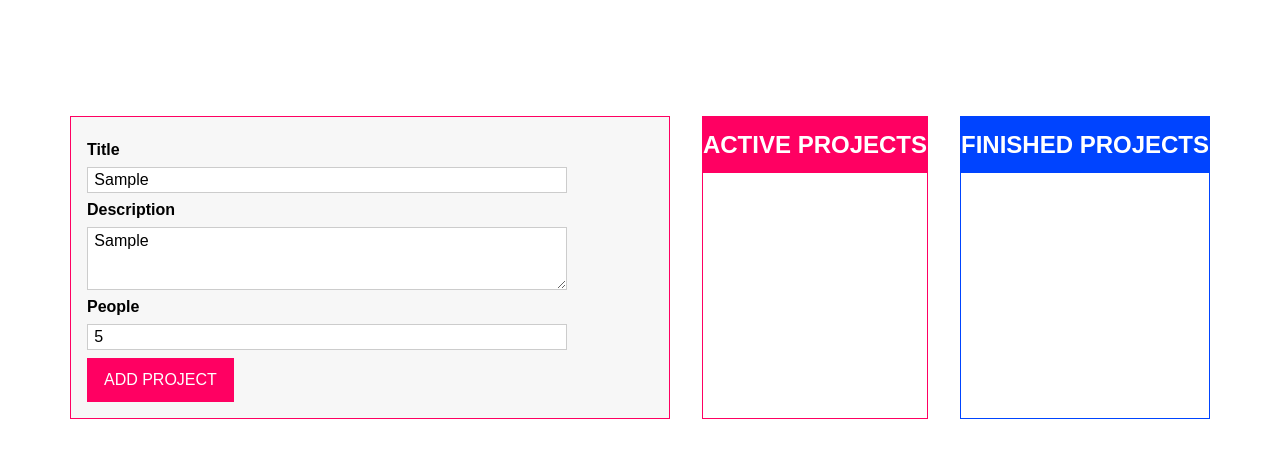
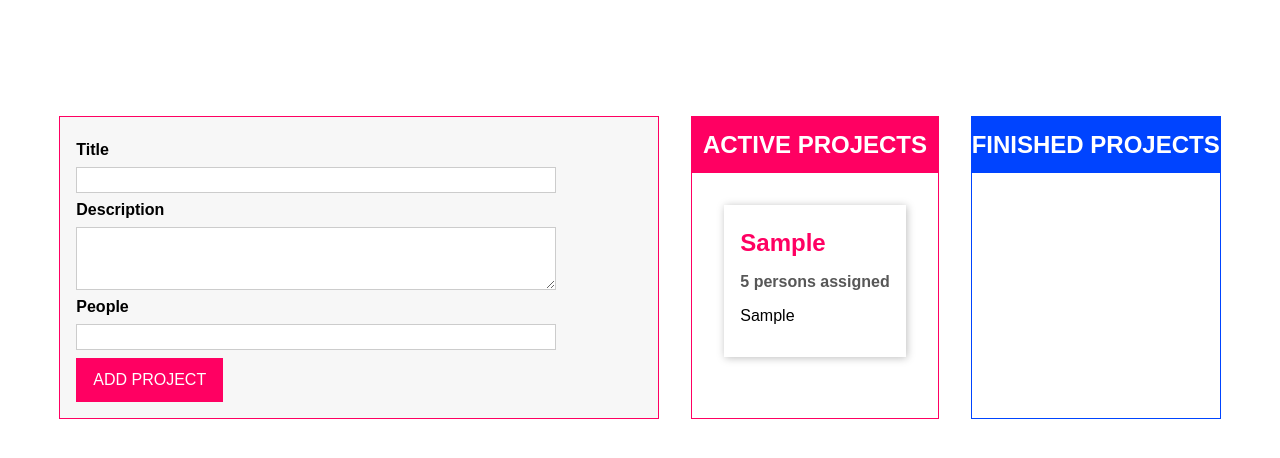
Before and after one commit to sergiobtos/understanding-TS, a website with bundled scripts: page index.html in a window 1280 px wide. Both pictures are taken after typing "Sample", "Sample", "5" into the empty fields and a click on the button "ADD PROJECT". Built offline with nearby package versions, Linux system fonts and the light colour scheme.

Commit message:
Drag and drop interface

```diff
--- a/app.css
+++ b/app.css
@@ -97,6 +97,7 @@
     box-shadow: 1px 1px 8px rgba(0, 0, 0, 0.26);
     padding: 1rem;
     margin: 1rem;
+    background-color: white;
   }
 
   .projects li h2 {
--- a/index.html
+++ b/index.html
@@ -27,7 +27,11 @@
       </form>
     </template>
     <template id="single-project">
-      <li></li>
+      <li draggable="true">
+        <h2></h2>
+        <h3></h3>
+        <p></p>
+      </li>
     </template>
     <template id="project-list">
       <section class="projects">
--- a/package.json
+++ b/package.json
@@ -11,7 +11,7 @@
     "typescript",
     "course"
   ],
-  "author": "Maximilian Schwarzmüller",
+  "author": "",
   "license": "ISC",
   "devDependencies": {
     "lite-server": "^2.5.4"
--- a/src/app.ts
+++ b/src/app.ts
@@ -1,3 +1,15 @@
+//Drag and drop Interfaces
+interface Draggable {
+  dragStartHandler(event: DragEvent): void;
+  dragEndHandler(event: DragEvent): void;
+}
+
+interface DragTarget {
+  dragOverHandler(event: DragEvent): void;
+  dropHandler(event: DragEvent): void;
+  dragLeaveHandler(event: DragEvent): void;
+}
+
 // autoBind decorator
 function autoBind(_: any, _2: string, descriptor: PropertyDescriptor) {
   const originalMethod = descriptor.value;
@@ -110,6 +122,45 @@ abstract class Component<T extends HTMLElement, U extends HTMLElement> {
   abstract renderContent(): void;
 }
 
+//ProjectItem Class
+class ProjectItem extends Component<HTMLUListElement, HTMLLIElement> implements Draggable {
+  private project: Project;
+
+  get persons() {
+    if(this.project.people === 1) {
+      return '1 person';
+    } else {
+      return `${this.project.people} persons`;
+    }
+  }
+
+  constructor(hostId: string, project: Project) {
+    super("single-project", hostId, false, project.id);
+    this.project = project;
+
+    this.configure();
+    this.renderContent();
+  }
+  @autoBind
+  dragStartHandler(event: DragEvent): void {
+    throw new Error("Method not implemented.");
+  }
+  @autoBind
+  dragEndHandler(event: DragEvent): void {
+    throw new Error("Method not implemented.");
+  }
+
+  configure(): void {
+    this.element.addEventListener('dragstart', this.dragStartHandler);
+    this.element.addEventListener('dragend', this.dragEndHandler);
+  }
+  renderContent(): void {
+    this.element.querySelector('h2')!.textContent = this.project.title;
+    this.element.querySelector('h3')!.textContent = this.persons + ' assigned';
+    this.element.querySelector('p')!.textContent = this.project.description;
+  }
+}
+
 //Project List Class
 class ProjectList extends Component<HTMLDivElement, HTMLElement> {
   assignedProjects: Project[];
@@ -128,9 +179,10 @@ class ProjectList extends Component<HTMLDivElement, HTMLElement> {
     )! as HTMLUListElement;
     listEl.innerHTML = '';
     for (const prjItem of this.assignedProjects) {
-      const listItem = document.createElement("li");
+      new ProjectItem(this.element.querySelector('ul')!.id, prjItem);
+      /* const listItem = document.createElement("li");
       listItem.textContent = prjItem.title;
-      listEl?.appendChild(listItem);
+      listEl?.appendChild(listItem); */
     }
   }
 
@@ -144,7 +196,7 @@ class ProjectList extends Component<HTMLDivElement, HTMLElement> {
   configure() {
     projectState.addListener((projects: Project[]) => {
       const relevantProjects = projects.filter((project) => {
-        if(type === "active") {
+        if(this.type === "active") {
           return project.status === ProjectStatus.Active;
         }
         return project.status === ProjectStatus.Finished;
@@ -156,17 +208,23 @@ class ProjectList extends Component<HTMLDivElement, HTMLElement> {
 }
 
 //Project State Management
-type Listener = (items: Project[]) => void;
+type Listener<T> = (items: T[]) => void;
 
-class ProjectState {
-  private listeners: Listener[] = [];
+abstract class State<T> {
+  protected listeners: Listener<T>[] = [];
+
+  addListener(listenerFn: Listener<T>) {
+    this.listeners.push(listenerFn);
+  }
+}
+
+class ProjectState extends State<Project> {
+
   private projects: Project[] = [];
   private static instance: ProjectState;
 
-  private constructor() {}
-
-  addListener(listenerFn: Listener) {
-    this.listeners.push(listenerFn);
+  private constructor() {
+    super();
   }
 
   static getInstance() {
```
Also changed, not shown: 1 other file.
